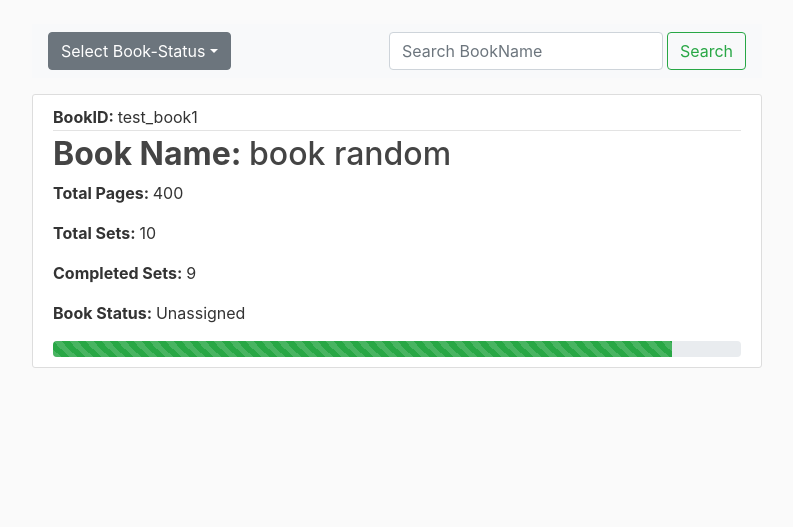
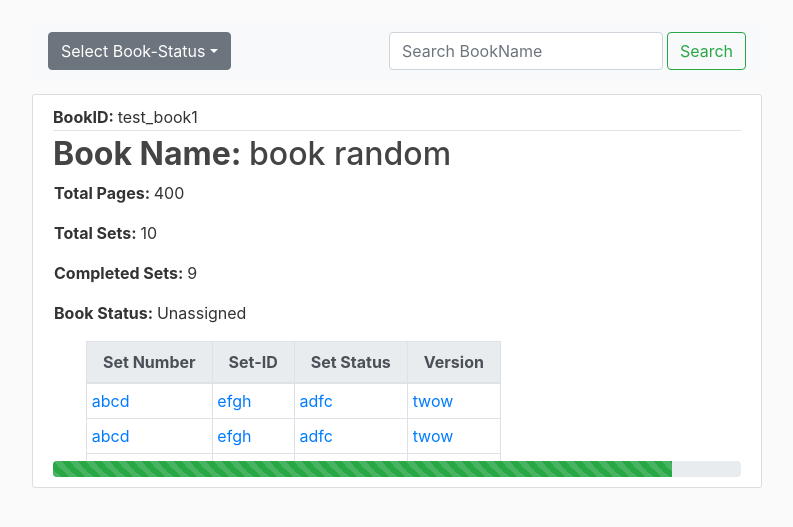
Before and after one commit to foxer9developer/Django-ERP-Model, a Django app: page /books/ in a window 1280 px wide. Shown: the part 56-583 px from the top of the page, without its empty margins (53-846 px from the left). Run offline with Django 3.2, Linux system fonts and the light colour scheme; a user stored in the database is signed in; data comes from the database, SQL or seed files in the repository; some libraries are stand-ins or nearby versions.

```diff
--- a/IITB_OpenOCR/IIT_OpenOCR/templates/IIT_OpenOCR/books.html
+++ b/IITB_OpenOCR/IIT_OpenOCR/templates/IIT_OpenOCR/books.html
@@ -28,13 +28,64 @@
                     <small class="text-muted"></small>
                 </div>
                 <h2><a class="article-content"><b>Book Name: </b>{{ book.book_name }}</a></h2>
+                <div class="row">
+                <div class="column mr-5 ml-3">
                 <p class="article-content"><b>Total Pages: </b>{{ book.book_totalpages }}</p>
                 <p class="article-content"><b>Total Sets: </b>{{ book.book_totalsets }} </p>
                 <p class="article-content"><b>Completed Sets: </b>{{ book.book_setCompleted }}</p>
                 <p class="article-content"><b>Book Status: </b>{{ book.book_status }}</p>
+                </div>
+                <div class="column">
+                    <div class="ml-5" style="display:block; max-height:120px; overflow-y:auto; position: relative;">
+                        <table class="table table-bordered  table-hover table-sm mb-0" style="border-collapse: collapse; width: 100%;">
+                            <thead class="thead-light">
+                            <tr>
+                            <th style="position: sticky; top: 0; padding: 8px 16px;">Set Number</th>
+                            <th style="position: sticky; top: 0; padding: 8px 16px;">Set-ID</th>
+                            <th style="position: sticky; top: 0; padding: 8px 16px;">Set Status</th>
+                            <th style="position: sticky; top: 0; padding: 8px 16px;">Version</th>
+                            </tr>
+                            </thead>
+                            <tbody>
+                            <tr>
+                            <td><a href="#">abcd</a></td>
+                            <td><a href="#">efgh</a></td>
+                            <td><a href="#">adfc</a></td>
+                            <td><a href="#">twow</a></td>
+                            </tr>
+
+                            <tr>
+                            <td><a href="#">abcd</a></td>
+                            <td><a href="#">efgh</a></td>
+                            <td><a href="#">adfc</a></td>
+                            <td><a href="#">twow</a></td>
+                            </tr>
+
+                            <tr>
+                            <td><a href="#">abcd</a></td>
+                            <td><a href="#">efgh</a></td>
+                            <td><a href="#">adfc</a></td>
+                            <td><a href="#">twow</a></td>
+                            </tr>
+
+                            <tr>
+                            <td><a href="#">abcd</a></td>
+                            <td><a href="#">efgh</a></td>
+                            <td><a href="#">adfc</a></td>
+                            <td><a href="#">twow</a></td>
+                            </tr>
+                            </tbody>
+                        </table>
+                    </div>
+                </div>
+                </div>
+
+
                 <div class="progress">
                 <div class="progress-bar bg-success progress-bar-striped" role="progressbar" style="width: 90%" aria-valuenow="25" aria-valuemin="0" aria-valuemax="100"></div>
                 </div>
+
+
              <!--   <p class="article-content"><b>Sets Created: {{ users.user_sets.sets_completed }}</b></p>
                 <p class="article-content"><b>Sets Completed:</b> {{ users.user_sets.pages_completed }}</p> -->
             </div>
```
